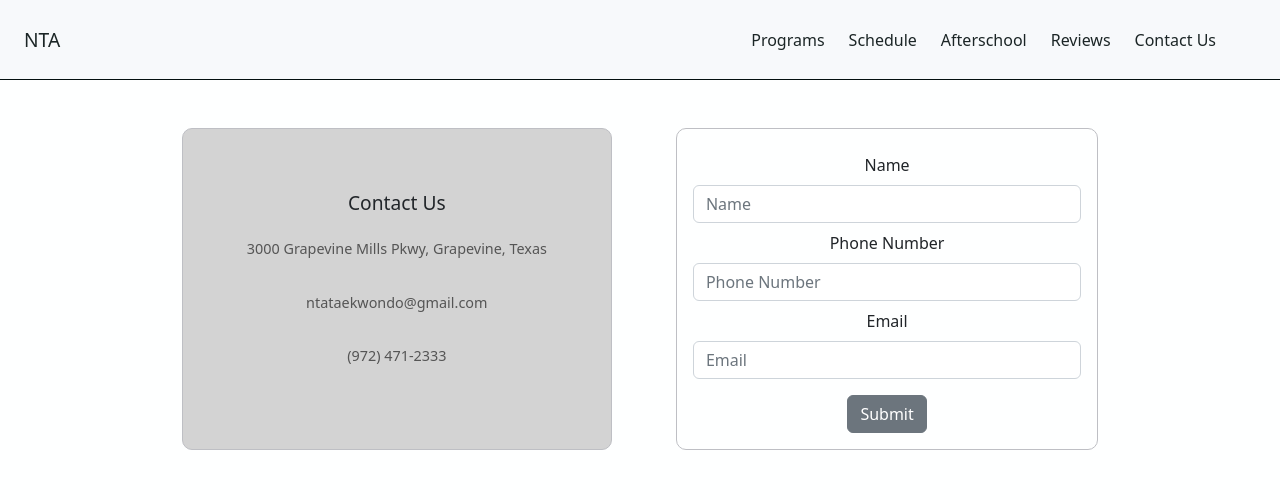
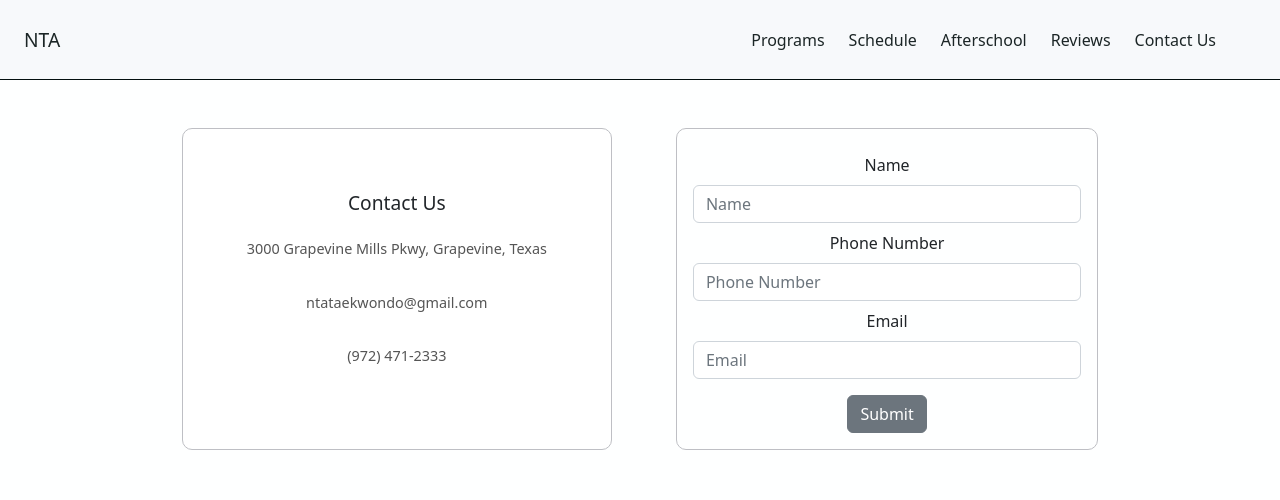
Before and after one commit to Vastagon/nta-new, a React (Create React App) app: page /contactus in a window 1280 px wide. Shown: the top 500 px of the page. Built offline with nearby package versions, Linux system fonts and the light colour scheme.

Commit message:
background color

```diff
--- a/src/styles/ContactUs.css
+++ b/src/styles/ContactUs.css
@@ -42,7 +42,6 @@
   /* border-color:  #123245; */
   border: var(--bs-card-border-width) solid var(--scheme-gray) !important;
   border-color: var(--scheme-gray);
-  background-color: lightgray;
   border-style: solid;
   border-width: 1px;
   /* background-color: #397754; */
```
